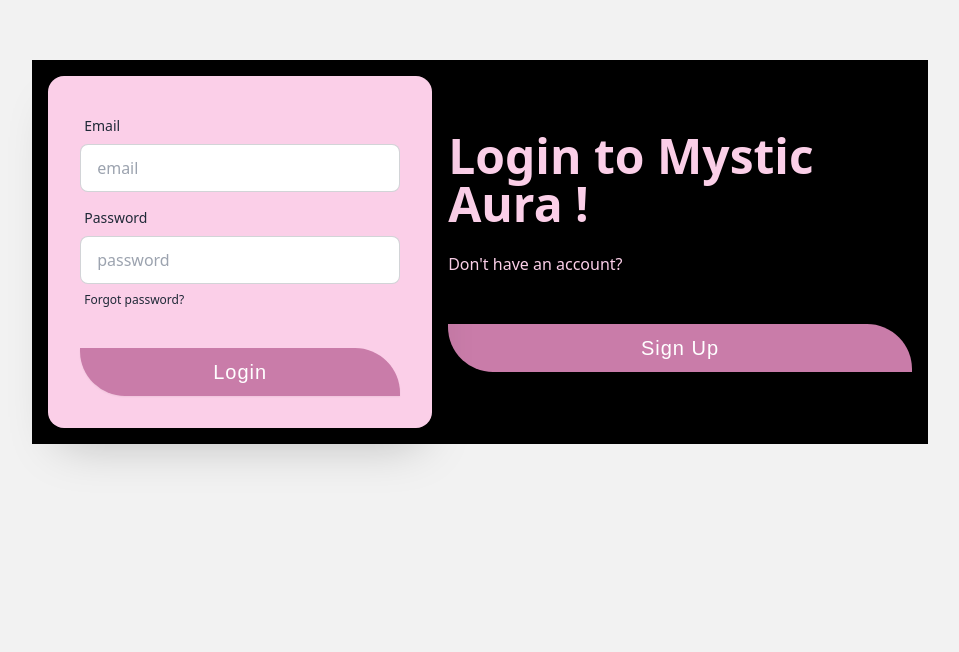
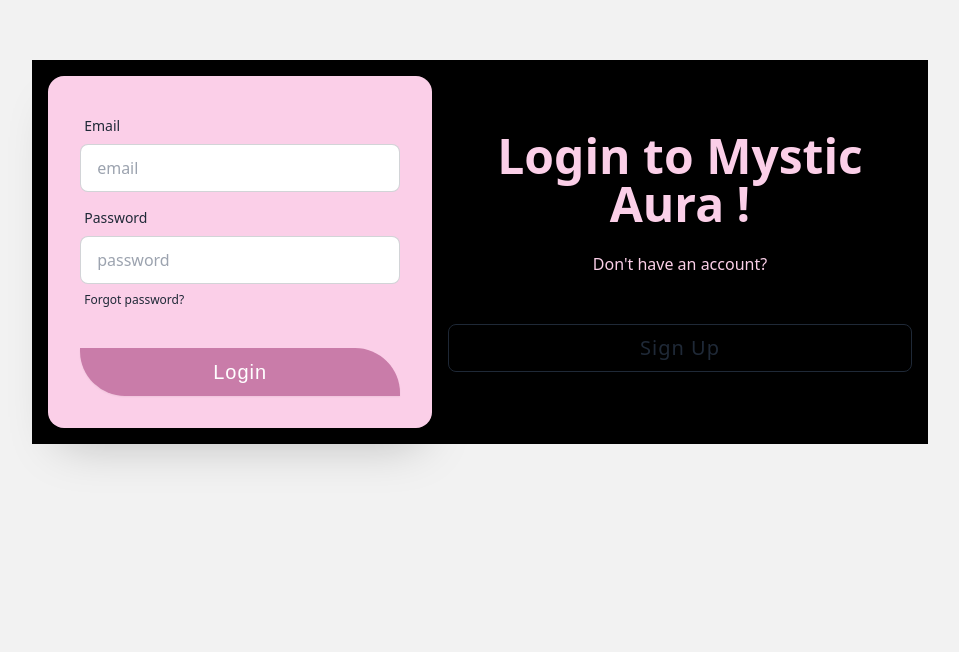
Before and after one commit to JannatulAfrozFaria/mystic-aura-client, a React (Vite) app: page /login in a window 1280 px wide. Shown: the part 148-800 px from the top of the page, without its empty margins (160-1119 px from the left). Built offline with nearby package versions, Linux system fonts and the light colour scheme; a web font is replaced by a local one.

Commit message:
margin updated for sign up section

```diff
--- a/src/pages/login/login.jsx
+++ b/src/pages/login/login.jsx
@@ -5,13 +5,13 @@ const Login = () => {
         <div>
             <div className="hero bg-base-200 min-h-screen">
                 <div className=" bg-black text-basic hero-content flex-col lg:flex-row-reverse">
-                    <div className="text-center lg:text-left">
+                    <div className="text-center">
                         <h1 className="text-5xl font-bold">Login to <span>Mystic <span>Aura !</span></span></h1>
                         <p className="py-6">
                             Don't have an account?
                         </p>
                         <div className="form-control mt-6">
-                            <button className="btn categoryButton tracking-wider font-light text-xl">Sign Up</button>
+                            <button className="btn btn-outline tracking-wider font-light text-xl">Sign Up</button>
                         </div>
                     </div>
                     <div className="card bg-[#FBCFE8] w-full max-w-sm shrink-0 shadow-2xl">
```
